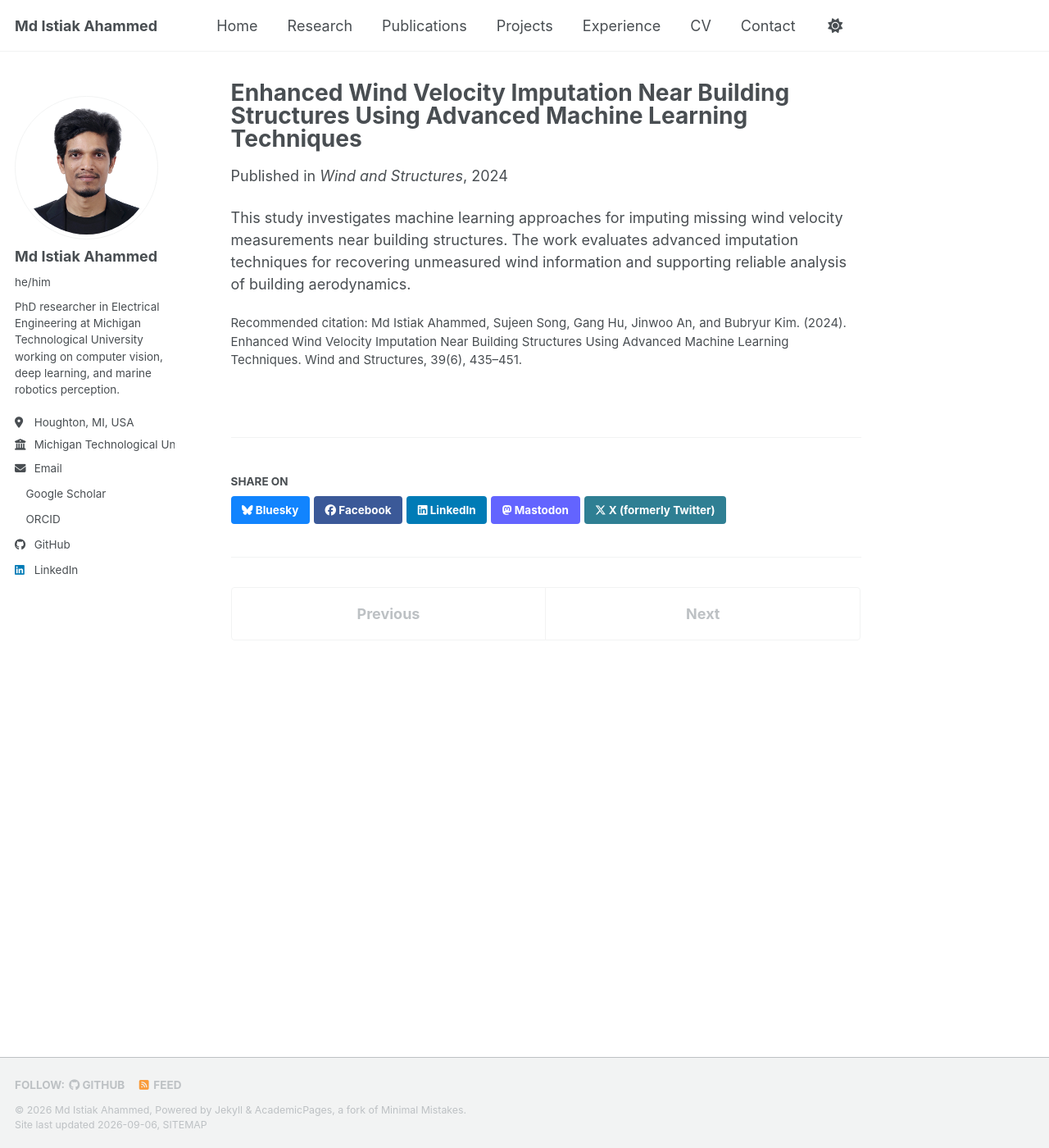
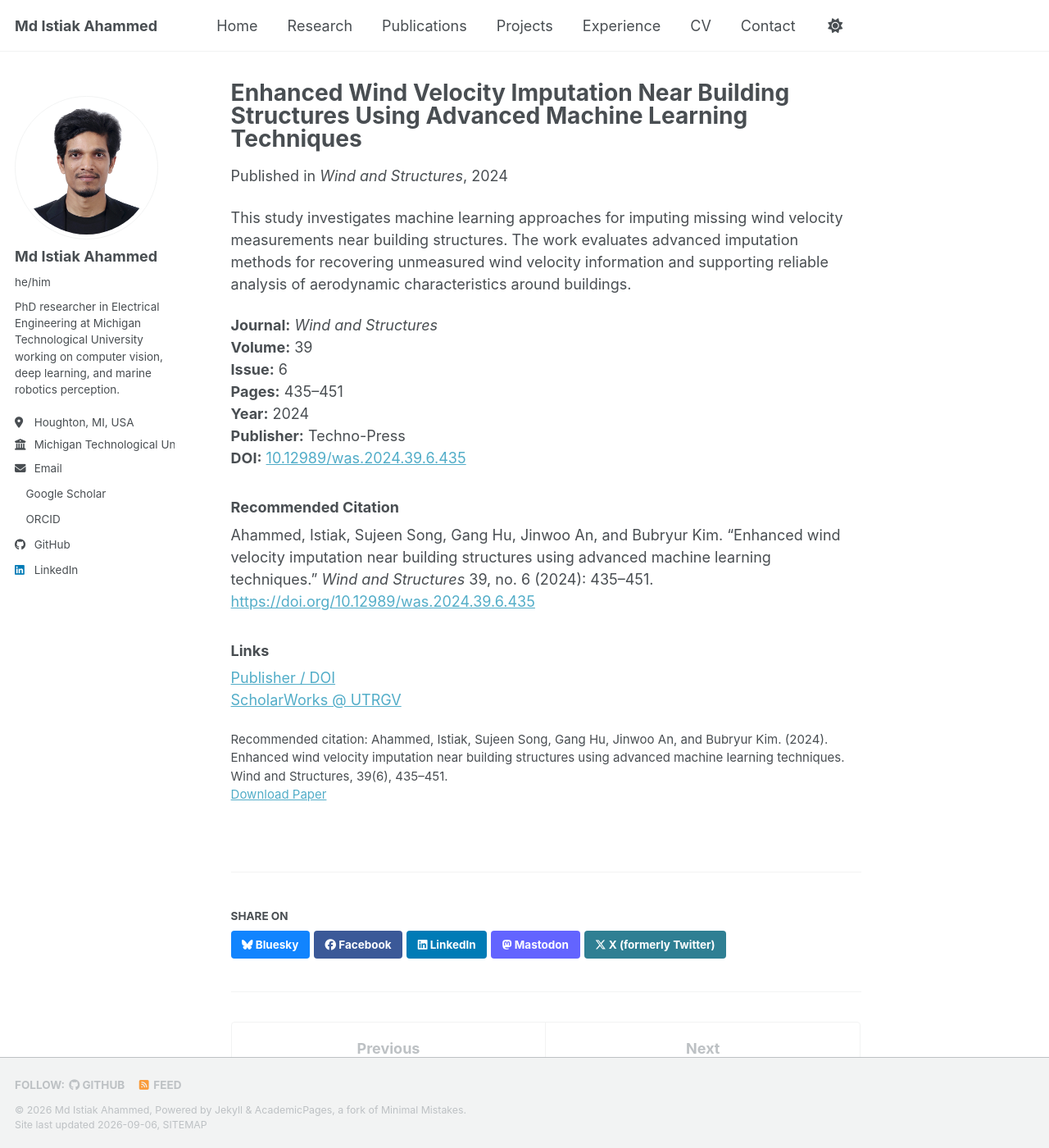
Before and after one commit to Istiak665/Istiak665.github.io, a Jekyll site: the page built from _publications/2024-12-01-wind-imputation.md, in a window 1280 px wide and 1400 px high. Shown: the whole window at 82% size. Built offline with Jekyll 4.4.1, drawn with Linux system fonts in a browser that asks for light colours; a style sheet for code colours, icons or effects is not loaded.

Commit message:
Update publication details for wind imputation study
Updated publication date and added paper URL and citation details. Enhanced the description for clarity and added journal information.

```diff
--- a/_publications/2024-12-01-wind-imputation.md
+++ b/_publications/2024-12-01-wind-imputation.md
@@ -4,10 +4,27 @@ collection: publications
 category: manuscripts
 permalink: /publication/2024-wind-imputation
 excerpt: "A machine learning study for imputing missing wind velocity measurements near building structures using advanced data-driven methods."
-date: 2024-12-01
+date: 2024-12-10
 venue: "Wind and Structures"
-paperurl:
-citation: "Md Istiak Ahammed, Sujeen Song, Gang Hu, Jinwoo An, and Bubryur Kim. (2024). Enhanced Wind Velocity Imputation Near Building Structures Using Advanced Machine Learning Techniques. Wind and Structures, 39(6), 435–451."
+paperurl: "https://doi.org/10.12989/was.2024.39.6.435"
+citation: "Ahammed, Istiak, Sujeen Song, Gang Hu, Jinwoo An, and Bubryur Kim. (2024). Enhanced wind velocity imputation near building structures using advanced machine learning techniques. Wind and Structures, 39(6), 435–451."
 ---
 
-This study investigates machine learning approaches for imputing missing wind velocity measurements near building structures. The work evaluates advanced imputation techniques for recovering unmeasured wind information and supporting reliable analysis of building aerodynamics.
+This study investigates machine learning approaches for imputing missing wind velocity measurements near building structures. The work evaluates advanced imputation methods for recovering unmeasured wind velocity information and supporting reliable analysis of aerodynamic characteristics around buildings.
+
+**Journal:** *Wind and Structures*
+**Volume:** 39
+**Issue:** 6
+**Pages:** 435–451
+**Year:** 2024
+**Publisher:** Techno-Press
+**DOI:** [10.12989/was.2024.39.6.435](https://doi.org/10.12989/was.2024.39.6.435)
+
+### Recommended Citation
+
+Ahammed, Istiak, Sujeen Song, Gang Hu, Jinwoo An, and Bubryur Kim. "Enhanced wind velocity imputation near building structures using advanced machine learning techniques." *Wind and Structures* 39, no. 6 (2024): 435–451. [https://doi.org/10.12989/was.2024.39.6.435](https://doi.org/10.12989/was.2024.39.6.435)
+
+### Links
+
+[Publisher / DOI](https://doi.org/10.12989/was.2024.39.6.435)
+[ScholarWorks @ UTRGV](PASTE_YOUR_UTRGV_ARTICLE_URL_HERE)
```
